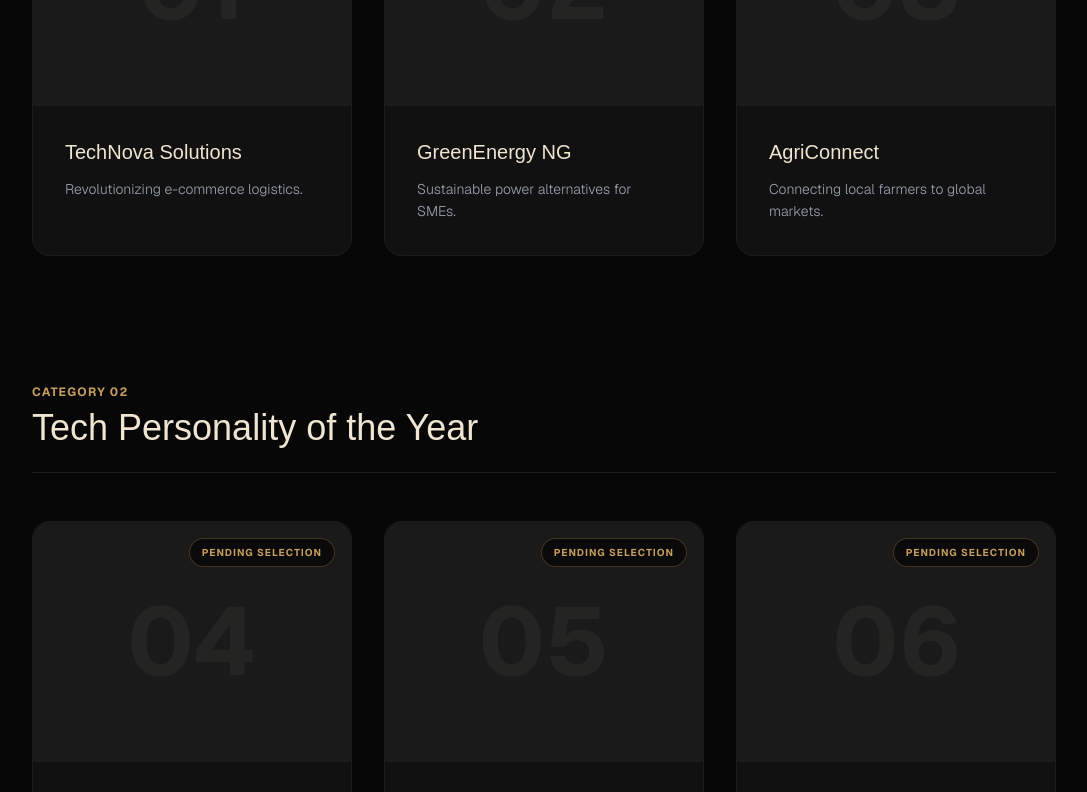
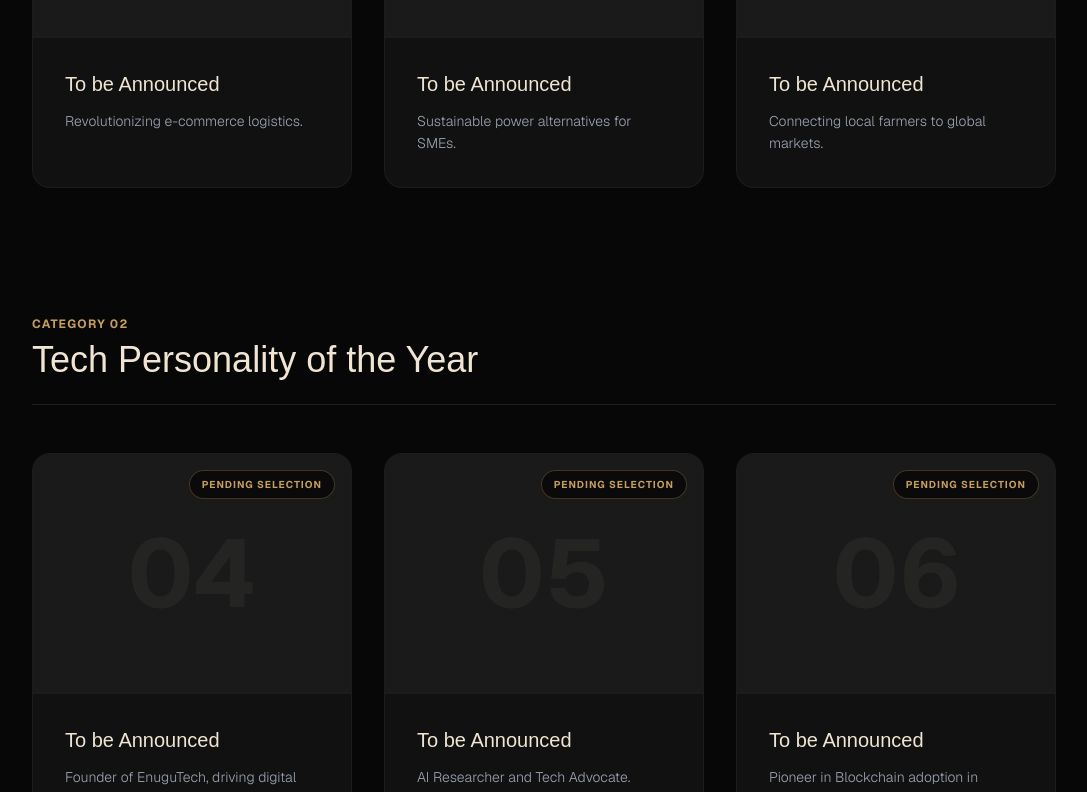
Before and after one commit to LandryOkoye/ncs-enugu, a Next.js app: page /nominees in a window 1280 px wide. Shown: the part 960-1752 px from the top of the page, without its empty margins (96-1183 px from the left). Built offline with nearby package versions, Linux system fonts and the light colour scheme; a web font is replaced by a local one.

Commit message:
updated nominees placeholder name

```diff
--- a/app/nominees/page.tsx
+++ b/app/nominees/page.tsx
@@ -9,65 +9,65 @@ const categories = [
   {
     title: "Startup of the Year",
     nominees: [
-      { name: "TechNova Solutions", desc: "Revolutionizing e-commerce logistics.", num: "01" },
-      { name: "GreenEnergy NG", desc: "Sustainable power alternatives for SMEs.", num: "02" },
-      { name: "AgriConnect", desc: "Connecting local farmers to global markets.", num: "03" },
+      { name: "To be Announced", desc: "Revolutionizing e-commerce logistics.", num: "01" },
+      { name: "To be Announced", desc: "Sustainable power alternatives for SMEs.", num: "02" },
+      { name: "To be Announced", desc: "Connecting local farmers to global markets.", num: "03" },
     ]
   },
   {
     title: "Tech Personality of the Year",
     nominees: [
-      { name: "Chisom Eze", desc: "Founder of EnuguTech, driving digital literacy.", num: "04" },
-      { name: "Amaka Nnadi", desc: "AI Researcher and Tech Advocate.", num: "05" },
-      { name: "Obinna Uba", desc: "Pioneer in Blockchain adoption in Eastern Nigeria.", num: "06" },
+      { name: "To be Announced", desc: "Founder of EnuguTech, driving digital literacy.", num: "04" },
+      { name: "To be Announced", desc: "AI Researcher and Tech Advocate.", num: "05" },
+      { name: "To be Announced", desc: "Pioneer in Blockchain adoption in Eastern Nigeria.", num: "06" },
     ]
   },
   {
     title: "Best Innovation in Fintech",
     nominees: [
-      { name: "PaySwift", desc: "Seamless cross-border payments.", num: "07" },
-      { name: "MicroFund", desc: "Micro-loans for local market vendors.", num: "08" },
-      { name: "KoboSave", desc: "Automated savings and investment platform.", num: "09" },
+      { name: "To be Announced", desc: "Seamless cross-border payments.", num: "07" },
+      { name: "To be Announced", desc: "Micro-loans for local market vendors.", num: "08" },
+      { name: "To be Announced", desc: "Automated savings and investment platform.", num: "09" },
     ]
   },
   {
     title: "Best EdTech Solution",
     nominees: [
-      { name: "LearnMate AI", desc: "Personalized tutoring using AI.", num: "10" },
-      { name: "SkillUp Academy", desc: "Digital skills training for youths.", num: "11" },
-      { name: "EduTrack", desc: "School management and grading system.", num: "12" },
+      { name: "To be Announced", desc: "Personalized tutoring using AI.", num: "10" },
+      { name: "To be Announced", desc: "Digital skills training for youths.", num: "11" },
+      { name: "To be Announced", desc: "School management and grading system.", num: "12" },
     ]
   },
   {
     title: "Women in Tech Leadership",
     nominees: [
-      { name: "Ngozi Obi", desc: "CEO of TechWomen NG, advocating for inclusion.", num: "13" },
-      { name: "Ifunanya Okafor", desc: "Lead Engineer at CloudSoft.", num: "14" },
-      { name: "Adaeze Kalu", desc: "Founder of GirlsCode Africa.", num: "15" },
+      { name: "To be Announced", desc: "CEO of TechWomen NG, advocating for inclusion.", num: "13" },
+      { name: "To be Announced", desc: "Lead Engineer at CloudSoft.", num: "14" },
+      { name: "To be Announced", desc: "Founder of GirlsCode Africa.", num: "15" },
     ]
   },
   {
     title: "Best Tech Hub/Incubator",
     nominees: [
-      { name: "Genesys Tech Hub", desc: "Empowering the next generation of tech leaders.", num: "16" },
-      { name: "Roar Nigeria Hub", desc: "University-based incubator driving innovation.", num: "17" },
-      { name: "Digital Dreams", desc: "Fostering creative and tech entrepreneurship.", num: "18" },
+      { name: "To be Announced", desc: "Empowering the next generation of tech leaders.", num: "16" },
+      { name: "To be Announced", desc: "University-based incubator driving innovation.", num: "17" },
+      { name: "To be Announced", desc: "Fostering creative and tech entrepreneurship.", num: "18" },
     ]
   },
   {
     title: "Best Government Tech Initiative",
     nominees: [
-      { name: "Enugu SME Agency", desc: "Digital empowerment for small businesses.", num: "19" },
-      { name: "Enugu State Tech Hub", desc: "State-sponsored infrastructure for startups.", num: "20" },
-      { name: "Digital Governance Portal", desc: "Streamlining state administrative processes.", num: "21" },
+      { name: "To be Announced", desc: "Digital empowerment for small businesses.", num: "19" },
+      { name: "To be Announced", desc: "State-sponsored infrastructure for startups.", num: "20" },
+      { name: "To be Announced", desc: "Streamlining state administrative processes.", num: "21" },
     ]
   },
   {
     title: "Emerging Tech Talent",
     nominees: [
-      { name: "Chinedu Mba", desc: "19-year-old creator of the SmartFarm IoT device.", num: "22" },
-      { name: "Kamsi Ugwu", desc: "Winner of the National Coding Olympiad.", num: "23" },
-      { name: "Blessing Nweze", desc: "Self-taught developer building civic-tech solutions.", num: "24" },
+      { name: "To be Announced", desc: "19-year-old creator of the SmartFarm IoT device.", num: "22" },
+      { name: "To be Announced", desc: "Winner of the National Coding Olympiad.", num: "23" },
+      { name: "To be Announced", desc: "Self-taught developer building civic-tech solutions.", num: "24" },
     ]
   }
 ];
@@ -130,7 +130,7 @@ export default function NomineesPage() {
       </section>
 
       {/* Categories */}
-      <div className="px-[10%] mt-20">
+      <div className="px-[10%] mt-3">
         <div className="max-w-7xl mx-auto space-y-32">
           {categories.map((category, catIndex) => (
             <motion.section
```
